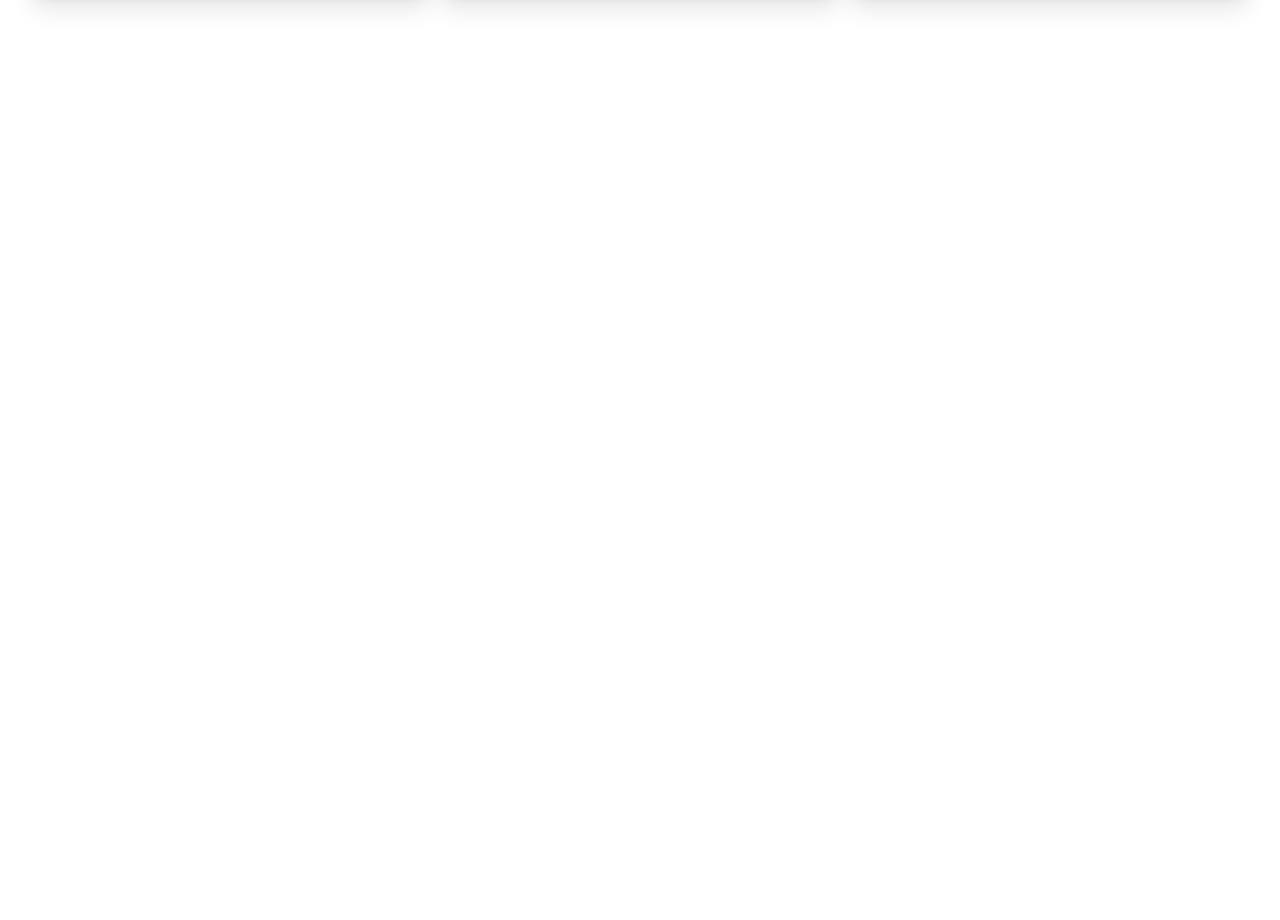
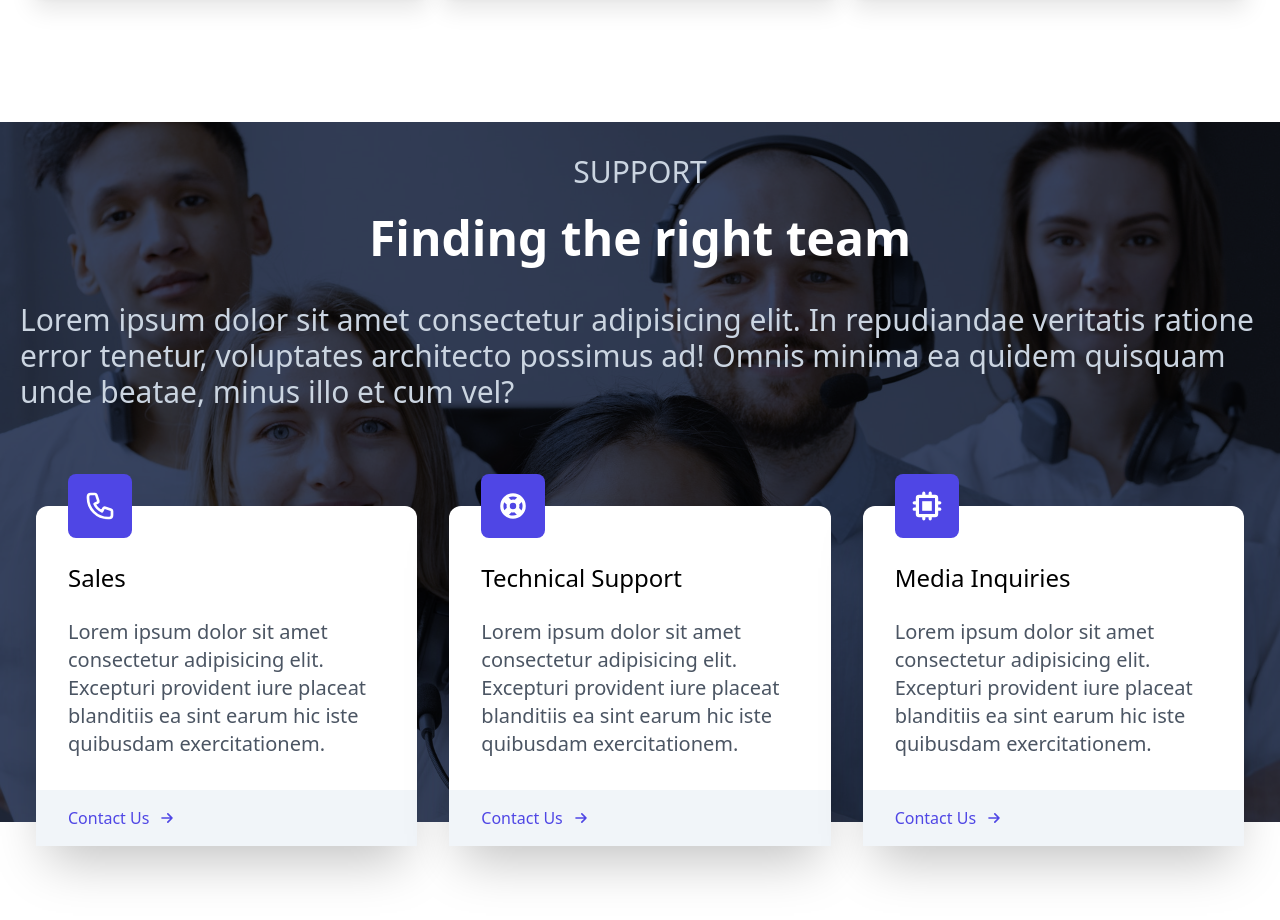
Before and after one commit to AmanuelAsfaw/cloud-management-react-app, a React (Create React App) app: page / in a window 1280 px wide. Shown: the part 1260-2180 px from the top of the page. Before the commit the page ends 1382 px from the top, so only its background shows below. Built offline with nearby package versions, Linux system fonts and the light colour scheme.

Commit message:
Make a Support Component

```diff
--- a/src/App.js
+++ b/src/App.js
@@ -1,6 +1,7 @@
 import About from "./components/About";
 import Hero from "./components/Hero";
 import Navbar from "./components/Navbar";
+import Support from "./components/Support";
 
 function App() {
   return (
@@ -8,6 +9,7 @@
       <Navbar/>
       <Hero/>
       <About/>
+      <Support/>
     </div>
   );
 }
--- a/src/components/Navbar.jsx
+++ b/src/components/Navbar.jsx
@@ -21,7 +21,7 @@
                     <button className=' border-none bg-transparent text-black mr-4'>Sign In</button>
                     <button className=' px-8 py-3'>Sign Up</button>
                 </div>
-                <div className='md:hidden' onClick={()=> setNav(!nav)}>
+                <div className='md:hidden mr-4' onClick={()=> setNav(!nav)}>
 
                     {!nav ? <MenuIcon className='w-5'/> : <XIcon className=' w-5'/>}
 
--- /dev/null
+++ b/src/components/Support.jsx
@@ -0,0 +1,62 @@
+import { ArrowSmRightIcon, PhoneIcon } from "@heroicons/react/outline"
+import { ChipIcon, SupportIcon } from "@heroicons/react/solid"
+
+import supportImg from "../assets/support.jpg"
+
+function Support() {
+    return (
+        <div className="w-full h-screen mt-24">
+            <div className="w-full h-[700px] bg-gray-900/90 absolute">
+                <img className=" w-full h-full object-cover mix-blend-overlay" src={supportImg} alt="/"/>
+            </div>
+            <div className=" max-w-[1240px] mx-auto text-white relative">
+                <div className="">
+                    <h2 className="text-3xl pt-8 text-slate-300 uppercase text-center">Support</h2>
+                    <h3 className="text-5xl font-bold py-6 text-center">Finding the right team</h3>
+                    <p className="py-4 text-3xl text-slate-300">Lorem ipsum dolor sit amet consectetur adipisicing elit. In repudiandae veritatis ratione error tenetur, voluptates architecto possimus ad! Omnis minima ea quidem quisquam unde beatae, minus illo et cum vel?</p>
+                </div>
+
+                <div className=" grid grid-cols-1 lg:grid-cols-3 relative gap-x-8 gap-y-16 px-4 pt-12 sm:pt-20 text-black">
+                <div className="bg-white rounded-xl shadow-2xl">
+                        <div className="p-8">
+                            <PhoneIcon className="w-16 p-4 bg-indigo-600 text-white rounded-lg mt-[-4rem]"/>
+                            <h3 className="font-blod text-2xl my-6">Sales</h3>
+                            <p className="text-gray-600 text-xl">Lorem ipsum dolor sit amet consectetur adipisicing elit. Excepturi provident iure placeat blanditiis ea sint earum hic iste quibusdam exercitationem.</p>
+                        </div>
+
+                        <div className="bg-slate-100 pl-8 py-4">
+                            <p className="flex items-center text-indigo-600">Contact Us <ArrowSmRightIcon className="w-5 ml-2"/></p>
+                        </div>
+                    </div>
+
+                    <div className="bg-white rounded-xl shadow-2xl">
+                        <div className="p-8">
+                            <SupportIcon className="w-16 p-4 bg-indigo-600 text-white rounded-lg mt-[-4rem]"/>
+                            <h3 className="font-blod text-2xl my-6">Technical Support</h3>
+                            <p className="text-gray-600 text-xl">Lorem ipsum dolor sit amet consectetur adipisicing elit. Excepturi provident iure placeat blanditiis ea sint earum hic iste quibusdam exercitationem.</p>
+                        </div>
+
+                        <div className="bg-slate-100 pl-8 py-4">
+                            <p className="flex items-center text-indigo-600">Contact Us <ArrowSmRightIcon className="w-5 ml-2"/></p>
+                        </div>
+                    </div>
+
+                    <div className="bg-white rounded-xl shadow-2xl">
+                        <div className="p-8">
+                            <ChipIcon className="w-16 p-4 bg-indigo-600 text-white rounded-lg mt-[-4rem]"/>
+                            <h3 className="font-blod text-2xl my-6">Media Inquiries</h3>
+                            <p className="text-gray-600 text-xl">Lorem ipsum dolor sit amet consectetur adipisicing elit. Excepturi provident iure placeat blanditiis ea sint earum hic iste quibusdam exercitationem.</p>
+                        </div>
+
+                        <div className="bg-slate-100 pl-8 py-4">
+                            <p className="flex items-center text-indigo-600">Contact Us <ArrowSmRightIcon className="w-5 ml-2"/></p>
+                        </div>
+                    </div>
+
+                </div>
+            </div>
+        </div>
+    )
+}
+
+export default Support
```
